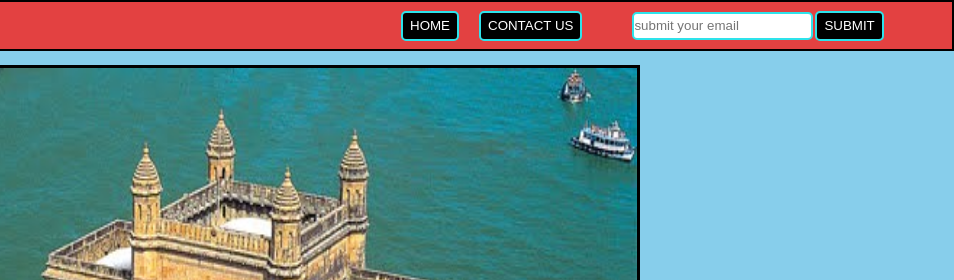
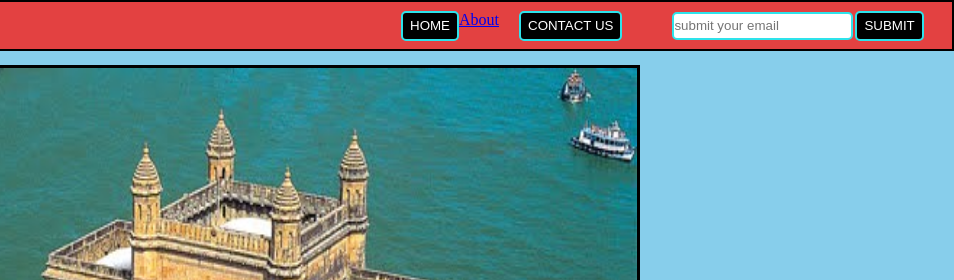
Before and after one commit to skilloo-coder/WhereToGo.com, a plain HTML site: page Mumbai.html in a window 1280 px wide. Shown: the top 280 px of the page, 326-1280 px from the left. Drawn offline with Linux system fonts and the light colour scheme.

Commit message:
Update Mumbai.html

```diff
--- a/Mumbai.html
+++ b/Mumbai.html
@@ -152,7 +152,7 @@
   <button>  <a href="travel and tourism.html">Home</a></button>
 </div>
 
-
+<div><a href="About.html">About</a></div>
 
 <div>
  <button type="button"> <a href="mailto:Ayush.vishalgupta6244@gmail.com?subject=my problem&body=write your problem">contact us</a></button>
```
